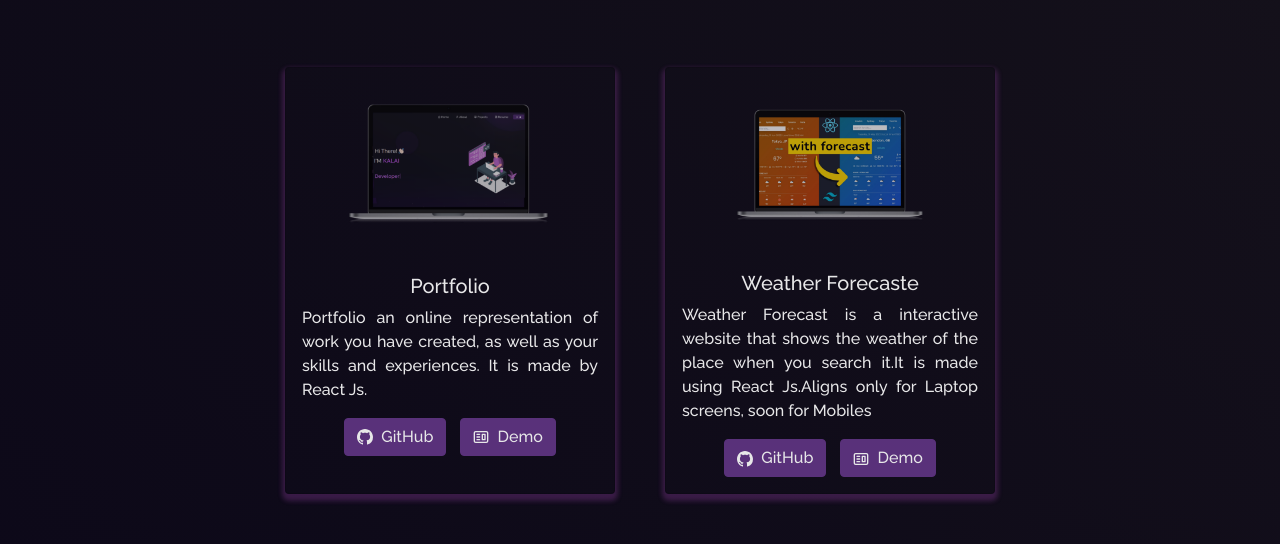
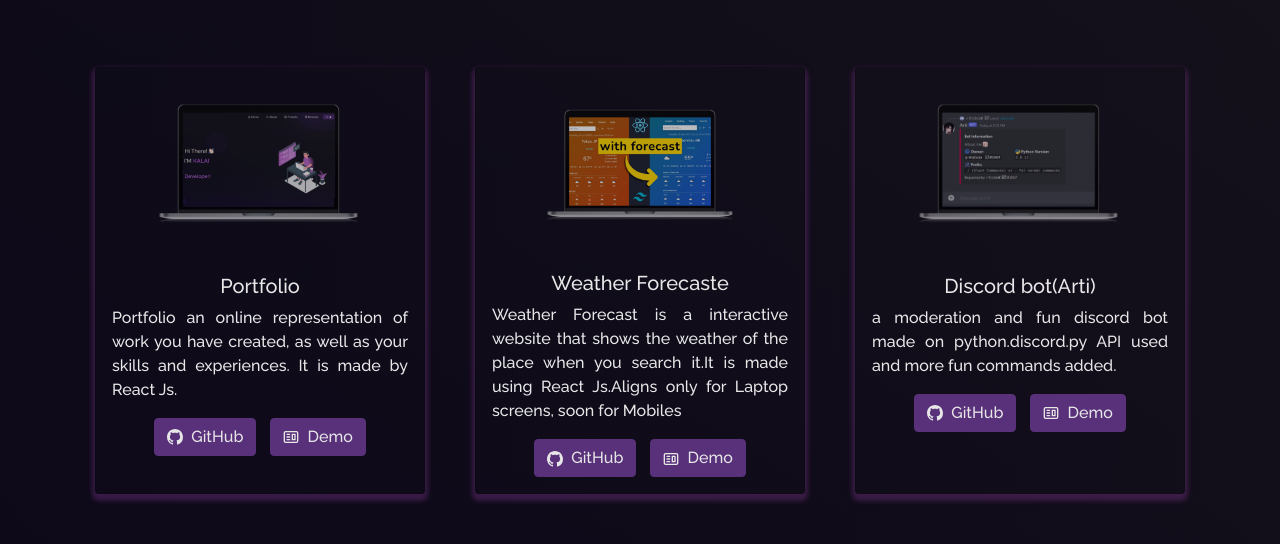
Before and after one commit to Kalai2773/portfolio, a React (Create React App) app: page /project in a window 1280 px wide. Shown: the part 235-779 px from the top of the page. Built offline with nearby package versions, Linux system fonts and the light colour scheme.

Commit message:
Update Projects.js

```diff
--- a/src/components/Projects/Projects.js
+++ b/src/components/Projects/Projects.js
@@ -4,7 +4,7 @@ import ProjectCard from "./ProjectCards";
 import Particle from "../Particle";
 //import leaf from "../../Assets/Projects/leaf.png";
 //import emotion from "../../Assets/Projects/emotion.png";
-//import editor from "../../Assets/Projects/codeEditor.png";
+import editor from "../../Assets/Projects/kalai.png";
 //import chatify from "../../Assets/Projects/chatify.png";
 //import suicide from "../../Assets/Projects/suicide.png";
 //import bitsOfCode from "../../Assets/Projects/blog.png";
@@ -56,23 +56,23 @@ function Projects() {
               isBlog={false}
               title="Weather Forecaste"
               description="Weather Forecast is a interactive website that shows the weather of the place when you search it.It is made using React Js.Aligns only for Laptop screens, soon for Mobiles"
-              ghLink="https://github.com/Kalai2773/weather-forecast"
-              demoLink="https://weather.kalai.systems"
+              ghLink="https://github.com/Kalai2773/weather-api"
+              demoLink="https://kalai-weather.vercel.app"
+            />
+          </Col>
+
+         <Col md={4} className="project-card">
+            <ProjectCard
+              imgPath={editor}
+              isBlog={false}
+              title="Discord bot(Arti)"
+              description="a moderation and fun discord bot made on python.discord.py API used and more fun commands added. "
+              ghLink="https://github.com/Kalai2773/discord-bot-py"
+              demoLink="https://discord.com/channels/@me/1017603739462402170"
             />
           </Col>
 
          {/* <Col md={4} className="project-card">
-            <ProjectCard
-              imgPath={editor}
-              isBlog={false}
-              title="Editor.io"
-              description="Online code and markdown editor build with react.js. Online Editor which supports html, css, and js code with instant view of website. Online markdown editor for building README file which supports GFM, Custom Html tags with toolbar and instant preview.Both the editor supports auto save of work using Local Storage"
-              ghLink="https://github.com/soumyajit4419/Editor.io"
-              demoLink="https://editor.soumya-jit.tech/"
-            />
-          </Col>
-
-          <Col md={4} className="project-card">
             <ProjectCard
               imgPath={leaf}
               isBlog={false}
```
